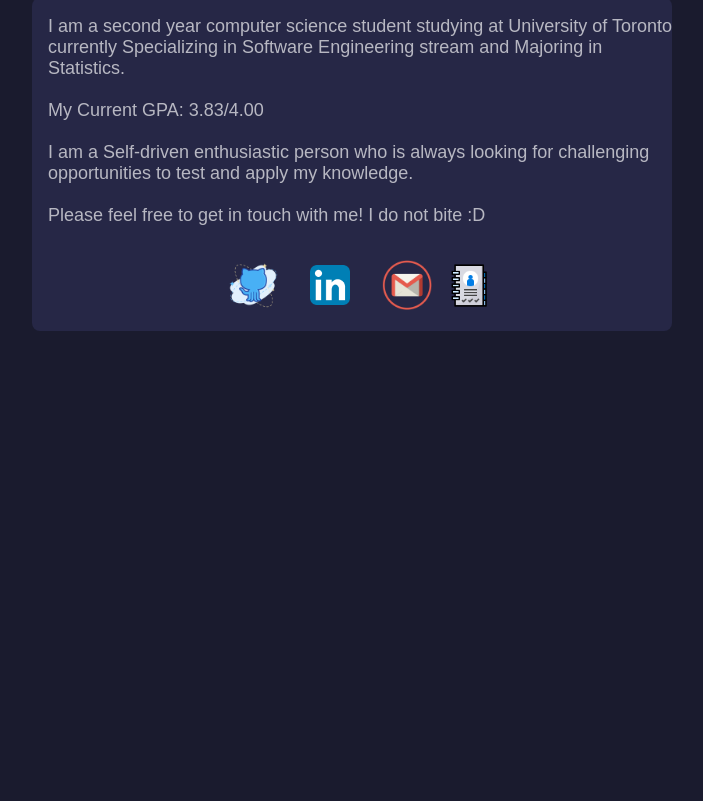
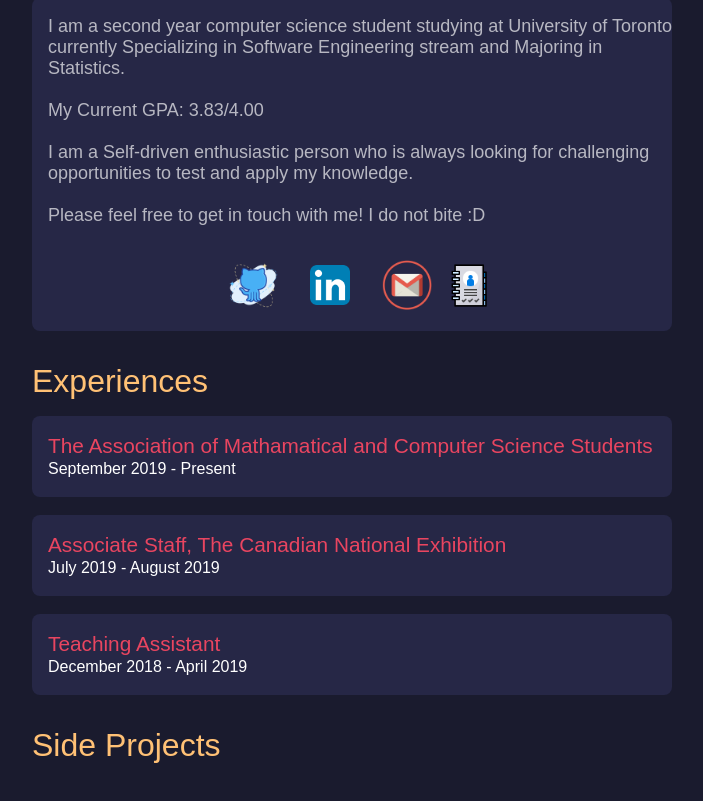
Before and after one commit to AryPat/AryPat.github.io, a React (Create React App) app: page / in a window 1280 px wide. Shown: the part 469-1270 px from the top of the page, without its empty margins (288-991 px from the left). Built offline with nearby package versions, Linux system fonts and the light colour scheme.

Commit message:
Finished Experiences

```diff
--- a/src/Components/Info.js
+++ b/src/Components/Info.js
@@ -46,6 +46,37 @@ class nav extends Component {
             </div>
           </div>
 
+          <div class="infoTitle" id="addSpace2">Experiences</div>
+          <div class="infoPara">
+            <p class="inside">
+              <span class="infoSubTitle"> The Association of Mathamatical and Computer Science Students </span>
+              <br></br>
+              <span id="white">September 2019 - Present</span>
+            </p>
+          </div>
+
+          <br></br>
+
+          <div class="infoPara">
+            <p class="inside">
+              <span class="infoSubTitle"> Associate Staff, The Canadian National Exhibition </span>
+              <br></br>
+              <span id="white">July 2019 - August 2019</span>
+            </p>
+          </div>
+
+          <br></br>
+
+          <div class="infoPara">
+            <p class="inside">
+              <span class="infoSubTitle"> Teaching Assistant </span>
+              <br></br>
+              <span id="white">December 2018 - April 2019</span>
+            </p>
+          </div>
+
+          <div class="infoTitle" id="addSpace2">Side Projects</div>
+
         </div>
       </div>
     );
--- a/src/Styles/Info.css
+++ b/src/Styles/Info.css
@@ -20,6 +20,14 @@
     padding: 1rem;
 }
 
+#addSpace2{
+    padding-top: 2rem;
+}
+
+#addSpace1{
+    padding-top: 1rem;
+}
+
 
 .another{
     padding-top: 2rem;
@@ -39,12 +47,24 @@
     padding-bottom: 1rem;
 }
 
+.infoSubTitle{
+    font-size: 1.3rem;
+    color: rgb(233, 69, 96);
+}
+
+#white{
+    color:white;
+    padding-top: 0.5rem;
+    font-size: 1rem;
+}
+
 .infoPara{
     color: rgba(255, 255, 255, 0.671);
     font-size: large;
     font-family: Arial, Helvetica, sans-serif;
     background-color:#262746;
     border-radius: 0.5rem;
+    width: 100%;
 
 }
 
--- a/src/Styles/nav.css
+++ b/src/Styles/nav.css
@@ -18,7 +18,7 @@
 .btn-primary {
   background-color: rgb(26, 27, 46);
   border: none;
-    color: rgba(255, 255, 255, 0.671);
+    color: white;
   font-size: 1.4rem;
 }
 
```
Lines whose indentation alone changed are shown as unchanged.
